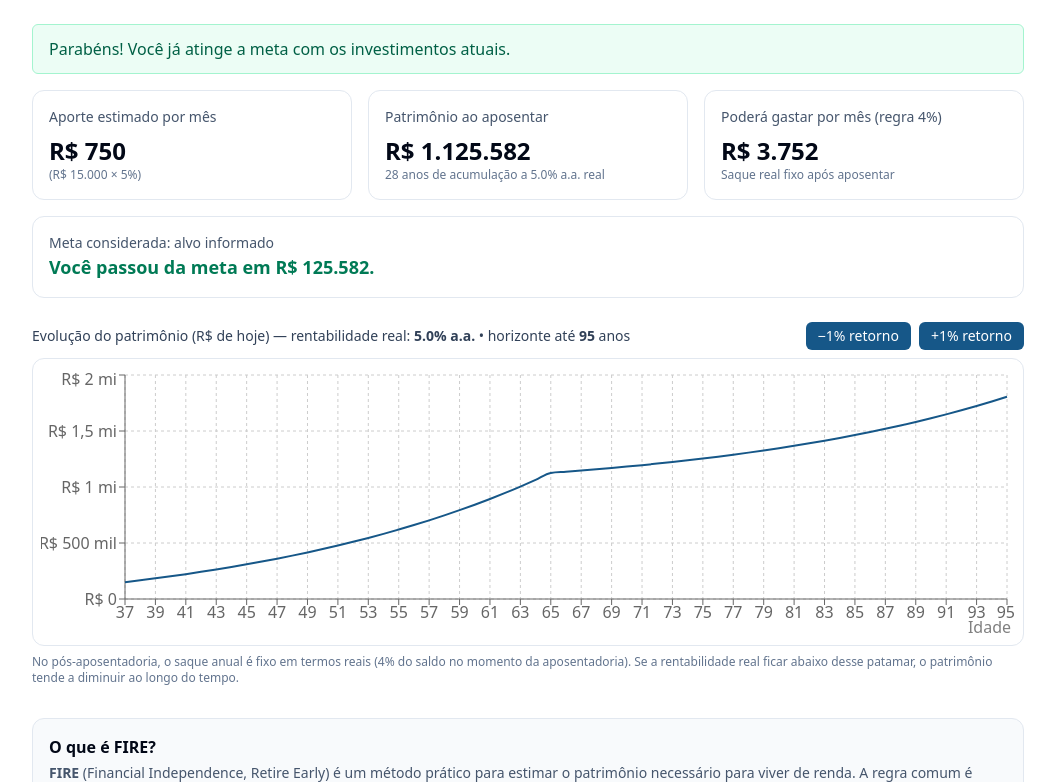
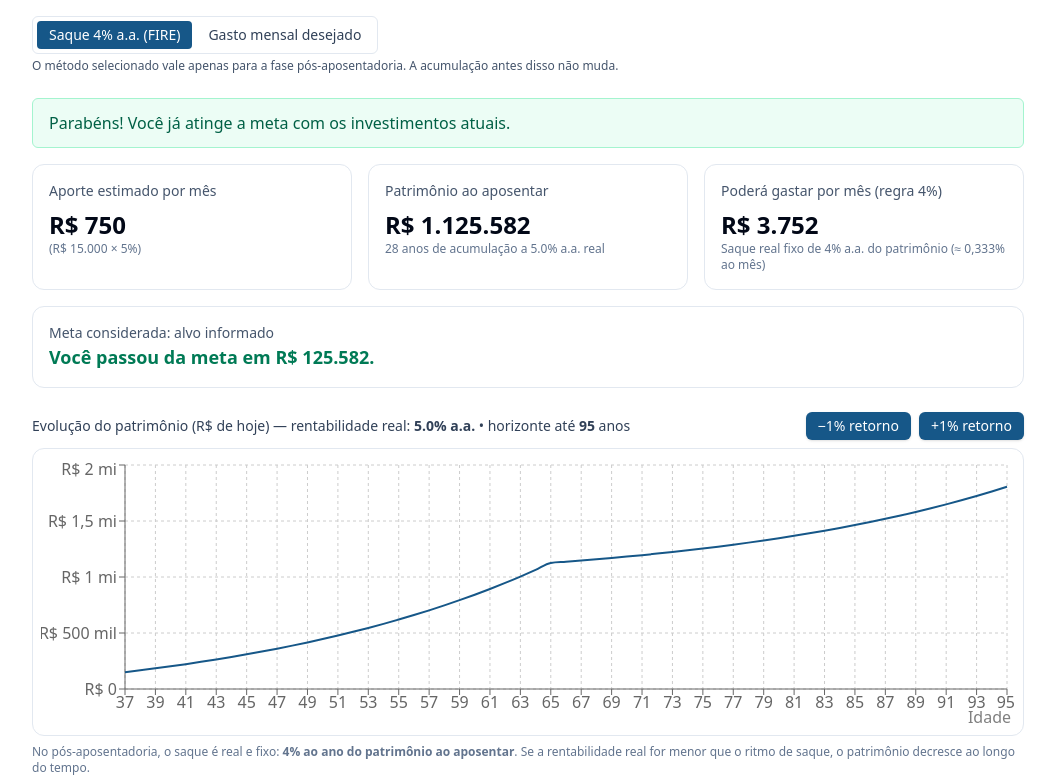
Before and after one commit to filiandrade/calculadora-aposentadoria, a React (Vite) app: page / in a window 1280 px wide. Shown: the part 518-1300 px from the top of the page, without its empty margins (112-1167 px from the left). Built offline with nearby package versions, Linux system fonts and the light colour scheme.

Commit message:
feat(chart): adiciona fase pós-aposentadoria com saque real fixo e eixo Y compacto

```diff
--- a/src/App.tsx
+++ b/src/App.tsx
@@ -1,4 +1,4 @@
-import { useMemo, useState } from "react"
+import { useEffect, useMemo, useState } from "react"
 import {
   LineChart, Line, XAxis, YAxis, Tooltip, ResponsiveContainer, CartesianGrid
 } from "recharts"
@@ -79,8 +79,38 @@ function NumberInput({
   )
 }
 
-/* ===== Parâmetros da regra ===== */
+/** Input especial para "Até que idade pretende viver?" — não força valor enquanto digita */
+function LifeAgeInput({
+  label, value, onCommit, min, max, id,
+}: { label: string; value: number; onCommit:(v:number)=>void; min:number; max:number; id:string }) {
+  const [text, setText] = useState(String(value))
+  useEffect(() => { setText(String(value)) }, [value])
+
+  const commit = () => {
+    const raw = Number(text.replace(/[^\d]/g, "")) || min
+    onCommit(clamp(raw, min, max))
+  }
+
+  return (
+    <label className="grid gap-1">
+      <span className="text-sm font-medium">{label}</span>
+      <input
+        id={id}
+        inputMode="numeric"
+        className="w-full rounded-md border bg-white px-3 py-2 outline-none focus:ring-2 focus:ring-[hsl(var(--primary))]"
+        value={text}
+        onChange={(e)=> setText(e.target.value)}
+        onBlur={commit}
+        onKeyDown={(e)=> { if (e.key === "Enter") { (e.target as HTMLInputElement).blur() } }}
+      />
+    </label>
+  )
+}
+
+/* ===== Parâmetros ===== */
 const TAXA_RETIRADA = 0.04 // 4% a.a. (FIRE) — saque real anual fixo no pós-aposentadoria
+
+type MetodoSaque = "fire4" | "gasto"
 
 /* ===== App ===== */
 export default function App() {
@@ -91,12 +121,13 @@ export default function App() {
   const [percInvestRenda, setPercInvestRenda] = useState(5) // %
   const [idadeAtual, setIdadeAtual] = useState(37)
   const [idadeApos, setIdadeApos] = useState(65)
-  const [idadeVida, setIdadeVida] = useState(95) // <<< NOVO: horizonte final
+  const [idadeVida, setIdadeVida] = useState(95) // horizonte final
   const [gastoMensal, setGastoMensal] = useState(5000)
   const [retornoNominalAA, setRetornoNominalAA] = useState(10) // %
   const [inflacaoAA, setInflacaoAA] = useState(5) // %
+  const [metodoSaque, setMetodoSaque] = useState<MetodoSaque>("fire4") // <<< TOGGLE
 
-  const anosAteApos = useMemo(()=> clamp(idadeApos - idadeAtual, 0, 120), [idadeApos, idadeAtual])
+  const anosAteApos = useMemo(()=> Math.max(0, idadeApos - idadeAtual), [idadeApos, idadeAtual])
   const aporteMensal = useMemo(()=> Math.round(rendaMensal * (percInvestRenda/100)), [rendaMensal, percInvestRenda])
 
   // rentabilidade REAL = retorno esperado – inflação
@@ -105,7 +136,7 @@ export default function App() {
 
   // Projeção até a aposentadoria (FV em R$ de hoje)
   const saldoNaAposentadoria = useMemo(()=>{
-    const n = Math.max(0, anosAteApos) * 12
+    const n = anosAteApos * 12
     let saldo = investido
     for (let m=0; m<n; m++) {
       saldo = saldo * (1 + iMensal) + aporteMensal
@@ -113,42 +144,46 @@ export default function App() {
     return Math.max(0, saldo)
   }, [investido, anosAteApos, iMensal, aporteMensal])
 
-  // Regra FIRE em termos reais: saque anual fixo = 4% do saldo ao aposentar
-  const saqueAnualFixo = useMemo(()=> saldoNaAposentadoria * TAXA_RETIRADA, [saldoNaAposentadoria])
-  const saqueMensalFixo = useMemo(()=> saqueAnualFixo / 12, [saqueAnualFixo])
+  // Saque pós-aposentadoria: método FIRE 4% OU gasto mensal desejado
+  const saqueMensalFixo = useMemo(()=>{
+    if (metodoSaque === "gasto") return Math.max(0, gastoMensal)
+    const saqueAnual = saldoNaAposentadoria * TAXA_RETIRADA
+    return Math.max(0, saqueAnual / 12)
+  }, [metodoSaque, gastoMensal, saldoNaAposentadoria])
 
-  // Se o usuário não informar um alvo, usamos o FIRE com base no gasto desejado
+  // Patrimônio necessário (para comparação): alvo informado OU FIRE baseado no gasto
   const necessario = useMemo(()=>{
     const base = alvoPatrimonio > 0 ? alvoPatrimonio : (gastoMensal * 12) / TAXA_RETIRADA
     return Math.max(0, base)
   }, [alvoPatrimonio, gastoMensal])
 
-  const podeGastarMes = useMemo(()=> (saldoNaAposentadoria * TAXA_RETIRADA) / 12, [saldoNaAposentadoria])
+  const podeGastarMes = useMemo(()=>{
+    // exibição informativa: se for FIRE4, mostra 4%/12; se for “gasto”, mostra o próprio gasto
+    return metodoSaque === "gasto" ? gastoMensal : (saldoNaAposentadoria * TAXA_RETIRADA) / 12
+  }, [metodoSaque, gastoMensal, saldoNaAposentadoria])
+
   const diff = saldoNaAposentadoria - necessario
   const atingiu = diff >= 0
 
-  // >>> Série por idade, com 2 fases: acumulação e pós-aposentadoria até idadeVida
+  // >>> Série por idade, com 2 fases até idadeVida (sem “puxar” valor do input)
   const chartData = useMemo(()=>{
+    const idadeFim = clamp(idadeVida, idadeAtual, 120)
     const pontos: { idade: number; saldo: number }[] = []
-    const idadeFim = clamp(idadeVida, idadeAtual, 120)
 
     // Fase 1 — acumulação até min(idadeApos, idadeFim)
     let s = investido
-    let idade = idadeAtual
-    pontos.push({ idade, saldo: Math.max(0, s) })
+    pontos.push({ idade: idadeAtual, saldo: Math.max(0, s) })
 
-    const ultimaIdadeAcum = Math.min(idadeApos, idadeFim)
-    for (let ano = idadeAtual + 1; ano <= ultimaIdadeAcum; ano++) {
+    const ultimoAcum = Math.min(idadeApos, idadeFim)
+    for (let ano = idadeAtual + 1; ano <= ultimoAcum; ano++) {
       for (let m = 0; m < 12; m++) {
         s = s * (1 + iMensal) + aporteMensal
       }
-      idade = ano
-      pontos.push({ idade, saldo: Math.max(0, s) })
+      pontos.push({ idade: ano, saldo: Math.max(0, s) })
     }
 
-    // Fase 2 — pós-aposentadoria até idadeVida (se idadeVida > idadeApos)
+    // Fase 2 — pós-aposentadoria até idadeVida (se houver)
     if (idadeFim > idadeApos) {
-      // saque real fixo baseado no saldo ao aposentar
       let sPos = s
       for (let ano = idadeApos + 1; ano <= idadeFim; ano++) {
         for (let m = 0; m < 12; m++) {
@@ -175,6 +210,7 @@ export default function App() {
     setGastoMensal(5000)
     setRetornoNominalAA(10)
     setInflacaoAA(5)
+    setMetodoSaque("fire4")
     window.scrollTo({ top: 0, behavior: "smooth" })
   }
   const imprimir = () => window.print()
@@ -207,7 +243,7 @@ export default function App() {
           Valores em <strong>R$ de hoje</strong>. Rentabilidade real usada =
           {" "}
           <strong>{retornoNominalAA}% − {inflacaoAA}% = {(rentRealAA*100).toFixed(1)}% a.a.</strong>
-          {" · "}Regra FIRE (retirada): <strong>4,0% a.a.</strong> (saque anual real fixo a partir da aposentadoria).
+          {" · "}Regra FIRE (retirada): <strong>4,0% a.a.</strong> ou “gasto mensal desejado”, conforme alternador abaixo.
         </p>
       </header>
 
@@ -219,10 +255,31 @@ export default function App() {
         <PercentInput id="perc" label="Quantos % da renda você investe?" value={percInvestRenda} onChange={(v)=>setPercInvestRenda(clamp(v,0,100))}/>
         <NumberInput id="idade" label="Qual sua idade atual" value={idadeAtual} onChange={(v)=>setIdadeAtual(clamp(v,0,120))}/>
         <NumberInput id="apos" label="Com quantos anos deseja se aposentar?" value={idadeApos} onChange={(v)=>setIdadeApos(clamp(v,0,120))}/>
-        <NumberInput id="vida" label="Até que idade pretende viver?" value={idadeVida} onChange={(v)=>setIdadeVida(clamp(v,idadeAtual,120))}/>
+        <LifeAgeInput id="vida" label="Até que idade pretende viver?" value={idadeVida} onCommit={(v)=>setIdadeVida(v)} min={idadeAtual} max={120}/>
         <PercentInput id="ret" label="Retorno esperado (a.a.)" value={retornoNominalAA} onChange={(v)=>setRetornoNominalAA(clamp(v,-50,100))}/>
         <PercentInput id="inf" label="Inflação esperada (a.a.)" value={inflacaoAA} onChange={(v)=>setInflacaoAA(clamp(v,-10,50))}/>
         <MoneyInput id="gasto" label="Quanto pretende gastar por mês aposentado?" value={gastoMensal} onChange={setGastoMensal}/>
+      </section>
+
+      {/* Toggle de método de saque */}
+      <section className="mt-4">
+        <div className="inline-flex rounded-md border bg-white p-1">
+          <button
+            className={`px-3 py-1 text-sm font-medium rounded ${metodoSaque==='fire4' ? 'bg-[hsl(var(--primary))] text-white' : 'text-slate-700'}`}
+            onClick={()=>setMetodoSaque('fire4')}
+          >
+            Saque 4% a.a. (FIRE)
+          </button>
+          <button
+            className={`ml-1 px-3 py-1 text-sm font-medium rounded ${metodoSaque==='gasto' ? 'bg-[hsl(var(--primary))] text-white' : 'text-slate-700'}`}
+            onClick={()=>setMetodoSaque('gasto')}
+          >
+            Gasto mensal desejado
+          </button>
+        </div>
+        <p className="mt-1 text-xs text-slate-600">
+          O método selecionado vale apenas para a fase pós-aposentadoria. A acumulação antes disso não muda.
+        </p>
       </section>
 
       {/* Resultado (cards) */}
@@ -247,9 +304,16 @@ export default function App() {
           </div>
 
           <div className="rounded-xl border p-4">
-            <div className="text-sm text-slate-600">Poderá gastar por mês (regra 4%)</div>
+            <div className="text-sm text-slate-600">
+              Poderá gastar por mês ({metodoSaque === "gasto" ? "gasto desejado" : "regra 4%"}
+              )
+            </div>
             <div className="mt-2 text-2xl font-semibold">{fmtBRL(Math.round(podeGastarMes))}</div>
-            <div className="text-xs text-slate-500">Saque real fixo após aposentar</div>
+            <div className="text-xs text-slate-500">
+              {metodoSaque === "gasto"
+                ? "Saque real fixo igual ao gasto desejado"
+                : "Saque real fixo de 4% a.a. do patrimônio (≈ 0,333% ao mês)"}
+            </div>
           </div>
         </div>
 
@@ -270,8 +334,8 @@ export default function App() {
             Evolução do patrimônio (R$ de hoje) — rentabilidade real: <strong>{(rentRealAA*100).toFixed(1)}% a.a.</strong> • horizonte até <strong>{idadeVida}</strong> anos
           </span>
           <div className="ml-auto flex gap-2">
-            <button className="tweak-btn" onClick={()=>bumpReal(-1)}>−1% retorno</button>
-            <button className="tweak-btn" onClick={()=>bumpReal(+1)}>+1% retorno</button>
+            <button className="inline-flex items-center gap-1 rounded-md px-3 py-1 text-sm font-medium text-white shadow" style={{backgroundColor:"hsl(var(--primary))"}} onClick={()=>setRetornoNominalAA(Math.max(-50, retornoNominalAA - 1))}>−1% retorno</button>
+            <button className="inline-flex items-center gap-1 rounded-md px-3 py-1 text-sm font-medium text-white shadow" style={{backgroundColor:"hsl(var(--primary))"}} onClick={()=>setRetornoNominalAA(Math.min(100, retornoNominalAA + 1))}>+1% retorno</button>
           </div>
         </div>
 
@@ -291,8 +355,9 @@ export default function App() {
         </div>
 
         <p className="mt-2 text-xs text-slate-500">
-          No pós-aposentadoria, o saque anual é fixo em termos reais (4% do saldo no momento da aposentadoria).
-          Se a rentabilidade real ficar abaixo desse patamar, o patrimônio tende a diminuir ao longo do tempo.
+          No pós-aposentadoria, o saque é real e fixo: <strong>
+            {metodoSaque === "gasto" ? "igual ao gasto desejado" : "4% ao ano do patrimônio ao aposentar"}
+          </strong>. Se a rentabilidade real for menor que o ritmo de saque, o patrimônio decresce ao longo do tempo.
         </p>
       </section>
 
```
